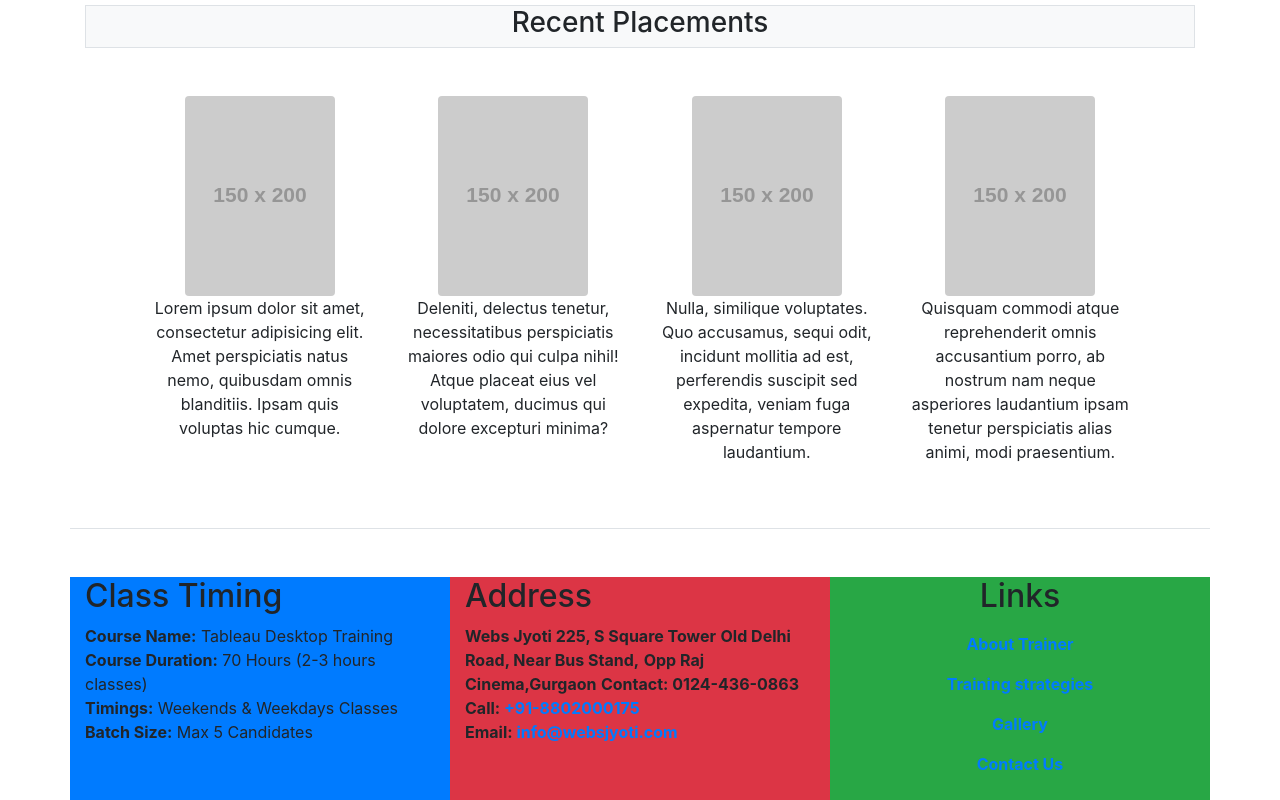
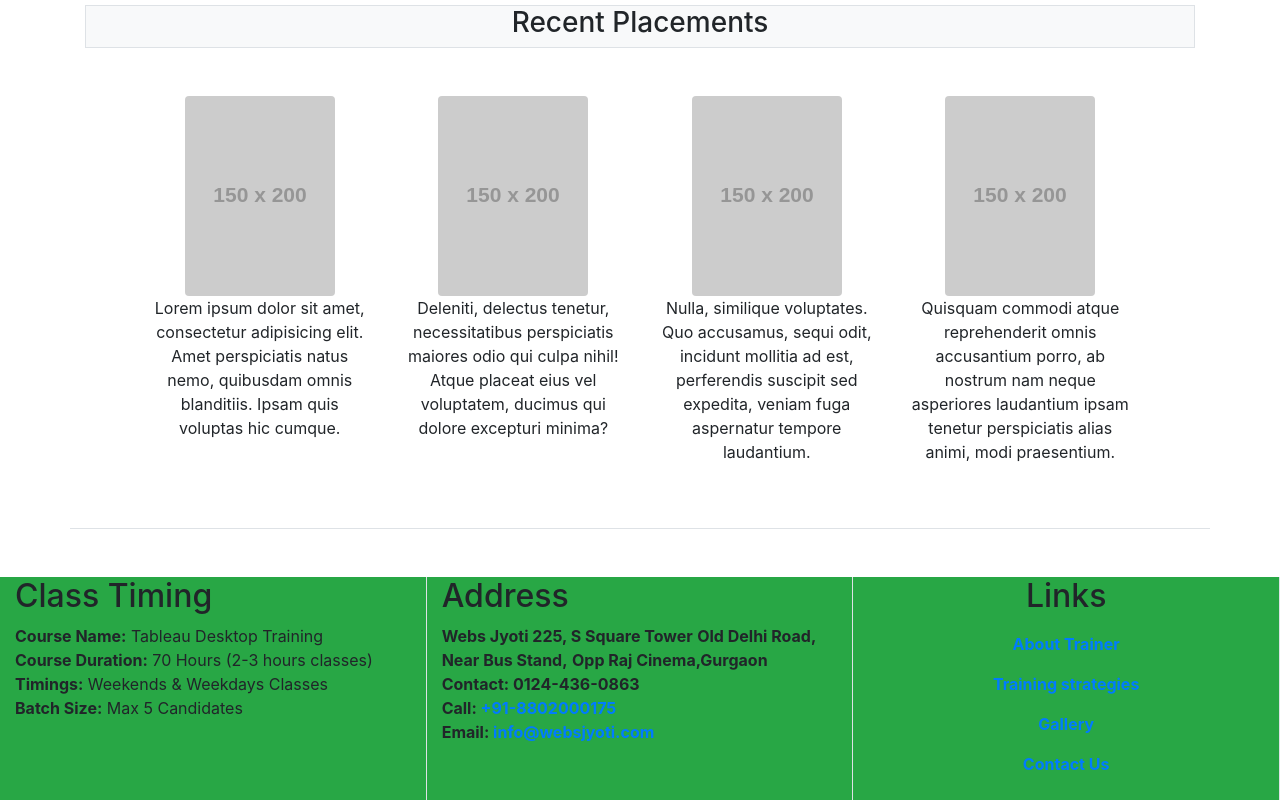
Before and after one commit to aks84/tabguru, a plain HTML site: page index.html in a window 1280 px wide. Shown: the part 2404-3204 px from the top of the page. Drawn offline with nearby package versions, Linux system fonts and the light colour scheme; placeholder pictures from the web are drawn by us.

Commit message:
footer container fluid and changed background color

```diff
--- a/index.html
+++ b/index.html
@@ -167,9 +167,9 @@ Hirdesh Bhardwaj, a well known author as well as Founder of Webs Jyoti, conducts
 
 
 
-        <footer class="container ">
+        <footer class="container-fluid bg-success ">
             <div class="row">
-            <div class="col col-lg-4 col-md-4 col-sm-12 bg-primary  text-left ">
+            <div class="col col-lg-4 col-md-4 col-sm-12  text-left border-right ">
             <h2>Class Timing</h2>
             <p>
 <b>Course Name:</b> Tableau Desktop Training<br>
@@ -179,7 +179,7 @@ Hirdesh Bhardwaj, a well known author as well as Founder of Webs Jyoti, conducts
 
 
                     </p>            </div>
-            <div class="col col-lg-4 col-md-4 col-sm-12 bg-danger  text-left ">
+            <div class="col col-lg-4 col-md-4 col-sm-12 text-left border-right ">
             <h2>Address</h2>
             <address>
 
@@ -201,7 +201,7 @@ Hirdesh Bhardwaj, a well known author as well as Founder of Webs Jyoti, conducts
 
 
                    </address>         </div>
-            <div class="col col-lg-4 col-md-4 col-sm-12 bg-success  text-center ">
+            <div class="col col-lg-4 col-md-4 col-sm-12 text-center border-right ">
             <h2>Links</h2>
             <p>
 
```
